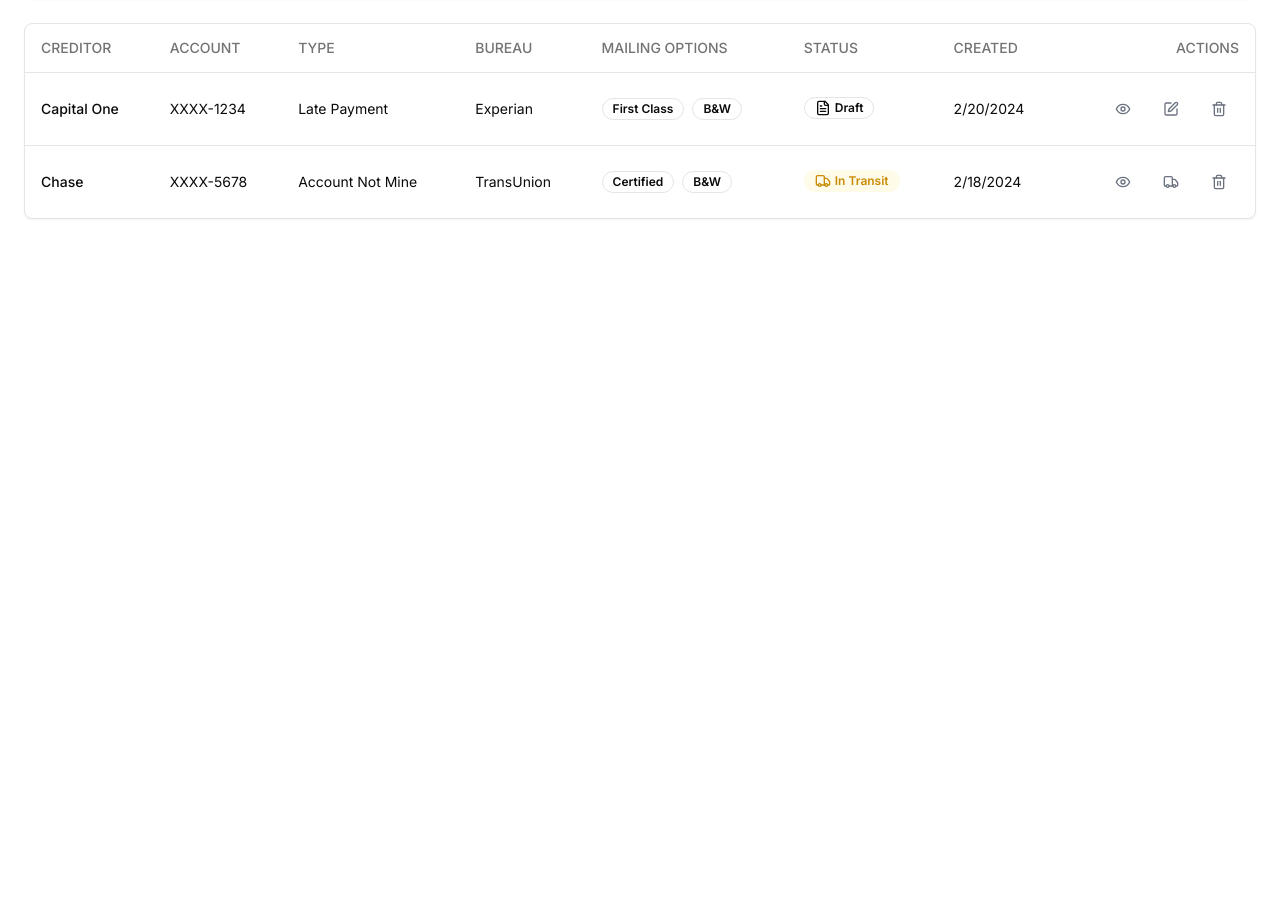
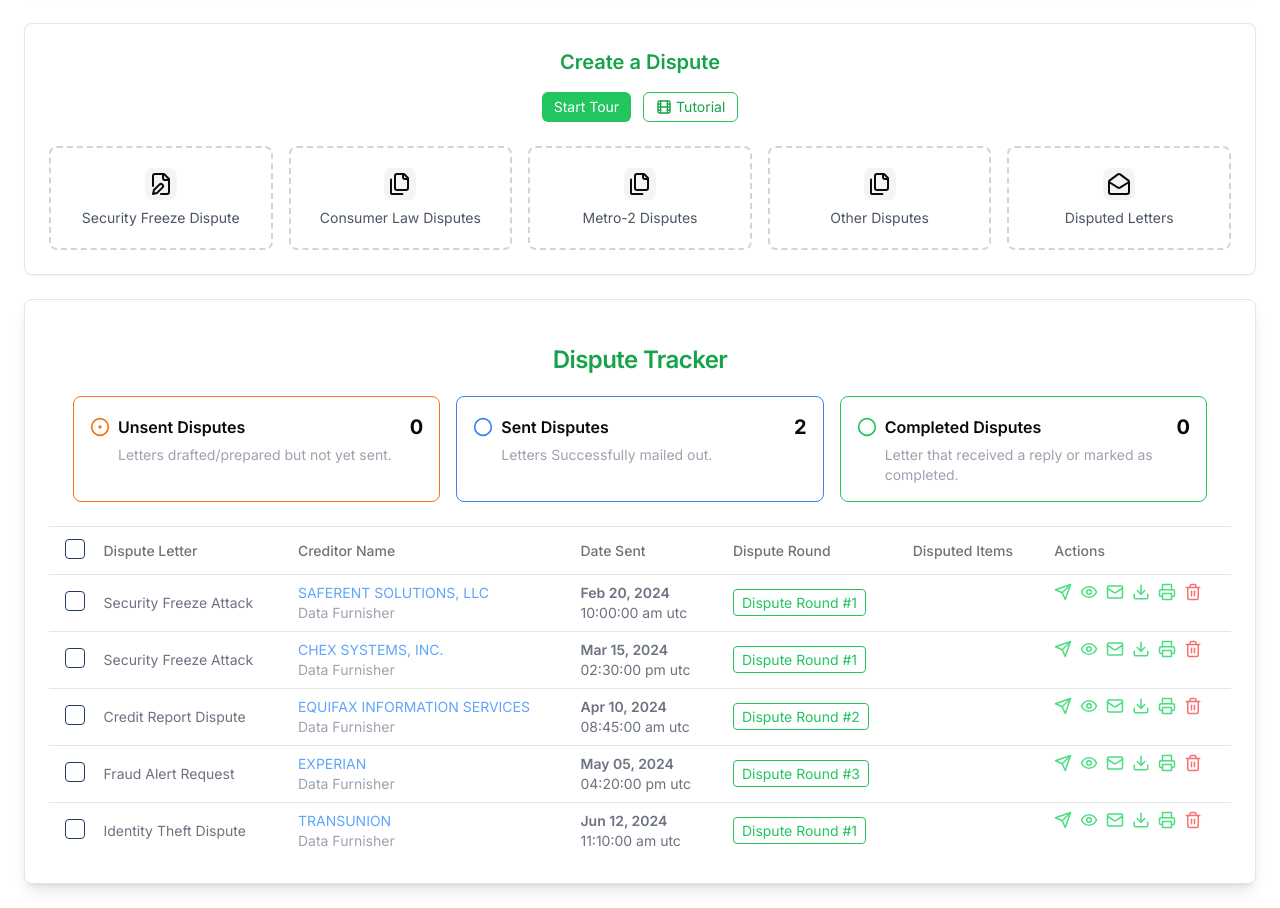
Before and after one commit to famousamos25/TCSG-Academy-DIY, a Next.js app: page /disputes in a window 1280 px wide. Shown: the part 364-1272 px from the top of the page. Before the commit the page ends 901 px from the top, so only its background shows below. Built offline with nearby package versions, Linux system fonts and the light colour scheme; no server answers; the database is empty; sample sign-in values are in the browser's storage.

Commit message:
Dispute center

```diff
--- a/app/disputes/page.tsx
+++ b/app/disputes/page.tsx
@@ -1,7 +1,7 @@
 'use client';
 
 import React, { useState } from 'react';
-import { Card } from '@/components/ui/card';
+import { Card, CardContent, CardHeader, CardTitle } from '@/components/ui/card';
 import { Button } from '@/components/ui/button';
 import { Input } from '@/components/ui/input';
 import { Badge } from '@/components/ui/badge';
@@ -41,10 +41,26 @@ import {
   Edit,
   Truck,
   Bell,
+  FileEdit,
+  icons,
+  MailOpen,
+  Files,
+  Film,
+  FilmIcon,
+  CircleDot,
+  Circle,
+  Send,
+  EyeIcon,
+  MailIcon,
+  PrinterIcon,
+  Trash2Icon,
+  DownloadCloud,
+  LucideDownload,
 } from 'lucide-react';
 import { useToast } from '@/hooks/use-toast';
 import { useAuthState } from 'react-firebase-hooks/auth';
 import { auth } from '@/lib/firebase';
+import { Checkbox } from '@/components/ui/checkbox';
 
 interface DisputeLetter {
   id: string;
@@ -119,6 +135,131 @@ export default function DisputesPage() {
       content: 'Sample dispute letter content...'
     }
   ];
+
+  // sample disputes
+  const disputes = [
+    { icon: <FileEdit size={24} />, title: 'Security Freeze Dispute' },
+    { icon: <Files size={24} />, title: 'Consumer Law Disputes' },
+    { icon: <Files size={24} />, title: 'Metro-2 Disputes' },
+    { icon: <Files size={24} />, title: 'Other Disputes' },
+    { icon: <MailOpen size={24} />, title: 'Disputed Letters' },
+  ]
+
+  const disputesTracker = [
+    {
+      title: "Unsent Disputes",
+      description: "Letters drafted/prepared but not yet sent.",
+      count: 0,
+      color: "text-orange-500",
+      icon: <CircleDot className="text-orange-500" size={20} />,
+      borderColor: "border-orange-500",
+    },
+    {
+      title: "Sent Disputes",
+      description: "Letters Successfully mailed out.",
+      count: 2,
+      color: "text-blue-500",
+      icon: <Circle className="text-blue-500" size={20} />,
+      borderColor: "border-blue-500",
+    },
+    {
+      title: "Completed Disputes",
+      description: "Letter that received a reply or marked as completed.",
+      count: 0,
+      color: "text-green-500",
+      icon: <Circle className="text-green-500" size={20} />,
+      borderColor: "border-green-500",
+    },
+  ];
+
+  const tableDisputes = [
+    {
+      letter: 'Security Freeze Attack',
+      creditor: { name: 'SAFERENT SOLUTIONS, LLC', role: 'Data Furnisher' },
+      dateSent: '2024-02-20 10:00:00',
+      disputeRound: 'Dispute Round #1',
+      disputedItems: 1,
+    },
+    {
+      letter: 'Security Freeze Attack',
+      creditor: { name: 'CHEX SYSTEMS, INC.', role: 'Data Furnisher' },
+      dateSent: '2024-03-15 14:30:00',
+      disputeRound: 'Dispute Round #1',
+      disputedItems: 2,
+    },
+    {
+      letter: 'Credit Report Dispute',
+      creditor: { name: 'EQUIFAX INFORMATION SERVICES', role: 'Data Furnisher' },
+      dateSent: '2024-04-10 08:45:00',
+      disputeRound: 'Dispute Round #2',
+      disputedItems: 3,
+    },
+    {
+      letter: 'Fraud Alert Request',
+      creditor: { name: 'EXPERIAN', role: 'Data Furnisher' },
+      dateSent: '2024-05-05 16:20:00',
+      disputeRound: 'Dispute Round #3',
+      disputedItems: 1,
+    },
+    {
+      letter: 'Identity Theft Dispute',
+      creditor: { name: 'TRANSUNION', role: 'Data Furnisher' },
+      dateSent: '2024-06-12 11:10:00',
+      disputeRound: 'Dispute Round #1',
+      disputedItems: 2,
+    },
+  ];
+
+  const formatDate = (dateString: string, type: string) => {
+    if (!dateString) return '-';
+
+    const date = new Date(dateString);
+
+    if (type === 'date') {
+      return new Intl.DateTimeFormat('en-US', {
+        month: 'short',
+        day: '2-digit',
+        year: 'numeric',
+        timeZone: 'UTC',
+      }).format(date);
+    }
+
+    if (type === 'time') {
+      return new Intl.DateTimeFormat('en-US', {
+        hour: '2-digit',
+        minute: '2-digit',
+        second: '2-digit',
+        hour12: true,
+        timeZone: 'UTC',
+      }).format(date).toLowerCase() + ' utc';
+    }
+
+    return dateString;
+  };
+
+
+  const [selected, setSelected] = useState<boolean[]>(new Array(tableDisputes.length).fill(false));
+  const [allSelected, setAllSelected] = useState(false);
+
+  const handleSelectAll = () => {
+    const newState = !allSelected;
+    setAllSelected(newState);
+    setSelected(selected.map(() => newState));
+  }
+
+  const handleSelectRow = (index: number) => {
+    const updatedSelected = [...selected];
+    updatedSelected[index] = !updatedSelected[index];
+    setSelected(updatedSelected);
+
+    if (!updatedSelected.every(Boolean)) {
+      setAllSelected(false);
+    } else {
+      setAllSelected(true);
+    }
+  };
+
+
 
   const getStatusBadge = (status: DisputeLetter['status'], outcome?: DisputeLetter['outcome']) => {
     switch (status) {
@@ -275,113 +416,137 @@ export default function DisputesPage() {
       </Card>
 
       {/* Letters List */}
-      <Card>
-        <div className="overflow-x-auto">
-          <Table>
+      <Card className="bg-white p-6 text-center">
+        <h2 className="text-green-600 text-xl font-semibold mb-4">Create a Dispute</h2>
+        <div className="flex justify-center space-x-3">
+          <button className="bg-green-500 text-white px-3 py-1 rounded-md text-sm">Start Tour</button>
+          <button className="border border-green-500 text-green-600 px-3 py-1 rounded-md text-sm flex items-center gap-1">
+            <FilmIcon size={16} />
+            Tutorial
+          </button>        </div>
+        <div className="grid grid-cols-5 gap-4 mt-6">
+          {disputes.map((item, index) => (
+            <div
+              key={index}
+              className="border-2 border-dashed border-gray-300 p-5 rounded-lg text-center flex flex-col items-center space-y-2
+              hover:border-green-400 hover:border-solid hover:bg-opacity-10 cursor-pointer transition-all group"
+            >
+              <div className="bg-gray-100 p-1 rounded-lg flex items-center justify-center
+              group-hover:bg-green-100 group-hover:text-green-500 transition-all">
+                {item.icon}
+              </div>
+              {item.Badge && (
+                <div className="bg-green-100 text-green-500 px-3 py-1 text-xs font-semibold rounded-md flex items-center gap-1">
+                  <span>9</span> Letters
+                </div>
+              )}
+              <span className="text-gray-600 text-sm">{item.title}</span>
+            </div>
+          ))}
+        </div>
+      </Card>
+
+      <div className="w-full mt-6 mx-auto">
+        <Card className="bg-card text-card-foreground shadow-lg p-6">
+          <CardHeader>
+            <CardTitle className="text-green-600 text-center">
+              Dispute Tracker
+            </CardTitle>
+          </CardHeader>
+
+          <CardContent>
+            <div className="grid grid-cols-1 lg:grid-cols-3 gap-4">
+              {disputesTracker.map((item, index) => (
+                <div
+                  key={index}
+                  className={`border ${item.borderColor} p-4 rounded-lg flex flex-col`}
+                >
+                  <div className="flex items-center justify-between">
+                    <div className="flex items-center space-x-2">
+                      {item.icon}
+                      <span className="font-semibold">{item.title}</span>
+                    </div>
+                    <span className="text-xl font-bold">{item.count}</span>
+                  </div>
+
+                  <p className="text-sm text-gray-400 mt-1 ml-7">{item.description}</p>
+                </div>
+              ))}
+            </div>
+          </CardContent>
+          <Table className="w-full border-t text-white">
             <TableHeader>
-              <TableRow>
-                <TableHead>CREDITOR</TableHead>
-                <TableHead>ACCOUNT</TableHead>
-                <TableHead>TYPE</TableHead>
-                <TableHead>BUREAU</TableHead>
-                <TableHead>MAILING OPTIONS</TableHead>
-                <TableHead>STATUS</TableHead>
-                <TableHead>CREATED</TableHead>
-                <TableHead className="text-right">ACTIONS</TableHead>
+              <TableRow className="text-gray-400">
+                <TableHead className="py-2 px-4">
+                  <Checkbox
+                    className='w-5 h-5 cursor-pointer'
+                    checked={allSelected}
+                    onCheckedChange={handleSelectAll}
+                  />
+                </TableHead>
+                <TableHead className="py-2 px-4">Dispute Letter</TableHead>
+                <TableHead className="py-2 px-4">Creditor Name</TableHead>
+                <TableHead className="py-2 px-4">Date Sent</TableHead>
+                <TableHead className="py-2 px-4">Dispute Round</TableHead>
+                <TableHead className="py-2 px-4">Disputed Items</TableHead>
+                <TableHead className="py-2 px-4">Actions</TableHead>
               </TableRow>
             </TableHeader>
             <TableBody>
-              {filteredLetters.length === 0 ? (
-                <TableRow>
-                  <TableCell colSpan={8} className="h-32 text-center">
-                    <div className="flex flex-col items-center">
-                      <FileText className="h-12 w-12 text-gray-400 mb-4" />
-                      <h3 className="text-lg font-medium text-gray-900 mb-2">No dispute letters found</h3>
-                      <p className="text-gray-600 mb-4">
-                        {searchTerm || filterStatus !== 'all'
-                          ? 'Try adjusting your search filters'
-                          : 'Create your first dispute letter to get started'}
-                      </p>
-                      <Button
-                        className="bg-brand-yellow text-brand-navy hover:bg-brand-yellow/90"
-                        onClick={handleCreateDispute}
-                      >
-                        <Plus className="h-4 w-4 mr-2" />
-                        Create New Dispute
-                      </Button>
+              {tableDisputes.map((dispute, index) => (
+                <TableRow key={index} className="border-b">
+                  <TableCell className="py-2 px-4">
+                    <Checkbox
+                      className='w-5 h-5 cursor-pointer'
+                      checked={selected[index]}
+                      onCheckedChange={() => handleSelectRow(index)}
+                    />
+                  </TableCell>
+                  <TableCell className="py-2 px-4 text-gray-500 text-sm">{dispute.letter}</TableCell>
+                  <TableCell className="py-2 px-4">
+                    <span className="text-blue-400">{dispute.creditor.name}</span>
+                    <br />
+                    <span className="text-gray-400 text-sm">{dispute.creditor.role}</span>
+                  </TableCell>
+                  <TableCell className="py-2 px-4">
+                    <div className="flex flex-col items-start">
+                      <span className="text-gray-500 font-semibold">{formatDate(dispute.dateSent, 'date')}</span>
+                      <span className="text-gray-500 text-sm">{formatDate(dispute.dateSent, 'time')}</span>
                     </div>
                   </TableCell>
+                  <TableCell className="py-2 px-4">
+                    <span className="border border-green-500 text-green-500 px-2 py-1 rounded">
+                      {dispute.disputeRound}
+                    </span>
+                  </TableCell>
+                  <TableCell className="py-2 px-4">{dispute.disputedItems}</TableCell>
+                  <TableCell className="py-2 px-4 flex space-x-2">
+                    <button className="text-green-400" title="Send">
+                      <Send size={18} />
+                    </button>
+                    <button className="text-green-400" title="View">
+                      <EyeIcon size={18} />
+                    </button>
+                    <button className="text-green-400" title="Mail">
+                      <MailIcon size={18} />
+                    </button>
+                    <button className="text-green-400" title="Delete">
+                      <LucideDownload size={18} />
+                    </button>
+                    <button className="text-green-400" title="Print">
+                      <PrinterIcon size={18} />
+                    </button>
+                    <button className="text-red-400" title="Delete">
+                      <Trash2Icon size={18} />
+                    </button>
+                  </TableCell>
                 </TableRow>
-              ) : (
-                filteredLetters.map((letter) => (
-                  <TableRow key={letter.id} className="hover:bg-gray-50">
-                    <TableCell className="font-medium">{letter.creditor}</TableCell>
-                    <TableCell>{letter.accountNumber}</TableCell>
-                    <TableCell>{letter.type}</TableCell>
-                    <TableCell>{letter.bureau}</TableCell>
-                    <TableCell>
-                      <div className="flex items-center space-x-2">
-                        <Badge variant="outline">
-                          {letter.mailingOptions.method === 'certified' ? 'Certified' : 'First Class'}
-                        </Badge>
-                        <Badge variant="outline">
-                          {letter.mailingOptions.color === 'color' ? 'Color' : 'B&W'}
-                        </Badge>
-                      </div>
-                    </TableCell>
-                    <TableCell>{getStatusBadge(letter.status, letter.outcome)}</TableCell>
-                    <TableCell>{new Date(letter.createdAt).toLocaleDateString()}</TableCell>
-                    <TableCell>
-                      <div className="flex justify-end space-x-2">
-                        <Button
-                          variant="ghost"
-                          size="icon"
-                          onClick={() => handlePreviewLetter(letter)}
-                          className="text-gray-500 hover:text-brand-navy"
-                        >
-                          <Eye className="h-4 w-4" />
-                        </Button>
-                        {letter.status === 'draft' && (
-                          <Button
-                            variant="ghost"
-                            size="icon"
-                            onClick={() => handleEditLetter(letter)}
-                            className="text-gray-500 hover:text-brand-navy"
-                          >
-                            <Edit className="h-4 w-4" />
-                          </Button>
-                        )}
-                        {letter.mailingOptions.tracking && (
-                          <Button
-                            variant="ghost"
-                            size="icon"
-                            onClick={() => {
-                              toast({
-                                title: 'Tracking Info',
-                                description: `Tracking number: ${letter.mailingOptions.tracking}`,
-                              });
-                            }}
-                            className="text-gray-500 hover:text-brand-navy"
-                          >
-                            <Truck className="h-4 w-4" />
-                          </Button>
-                        )}
-                        <Button
-                          variant="ghost"
-                          size="icon"
-                          className="text-gray-500 hover:text-red-600"
-                        >
-                          <Trash2 className="h-4 w-4" />
-                        </Button>
-                      </div>
-                    </TableCell>
-                  </TableRow>
-                ))
-              )}
+              ))}
             </TableBody>
           </Table>
-        </div>
-      </Card>
+        </Card>
+      </div>
+
     </div>
   );
 }
```
